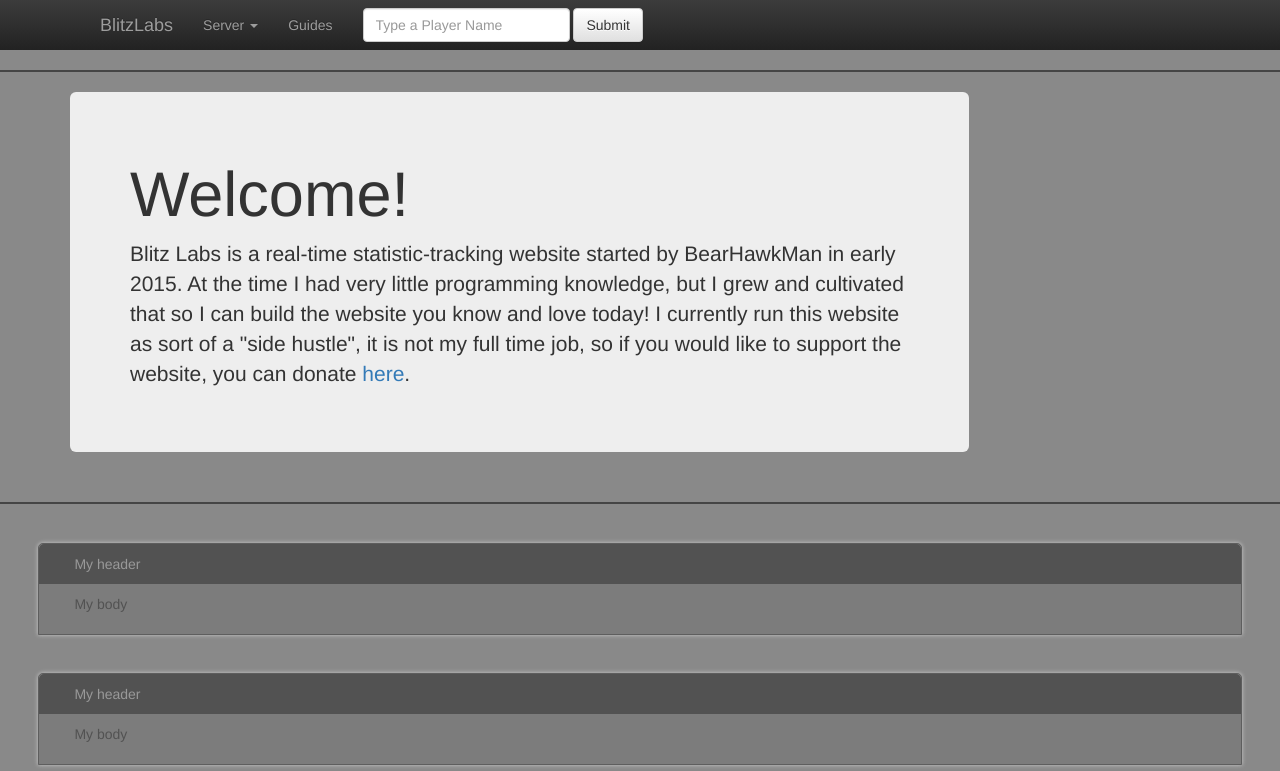
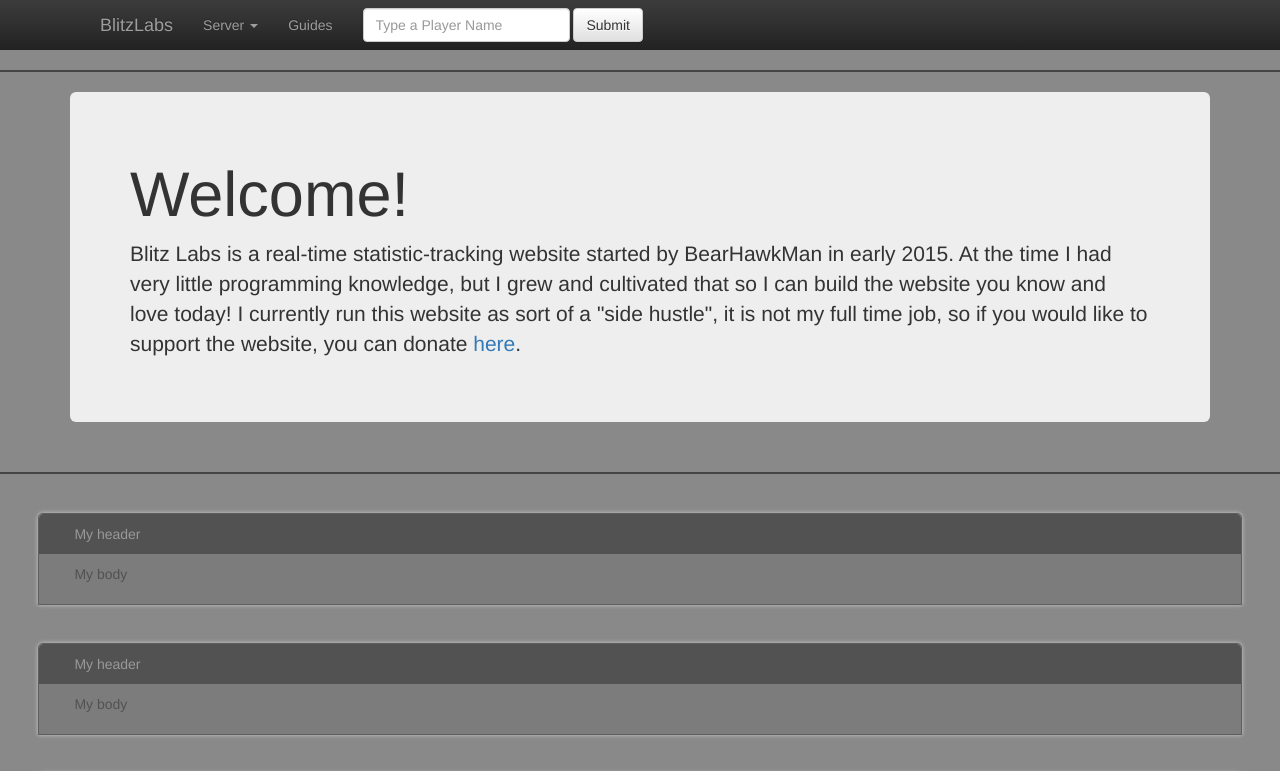
Before and after one commit to Boulder42/BlitzLabs, a plain HTML site: page index.html in a window 1280 px wide. Shown: the top 771 px of the page. Drawn offline with nearby package versions, Linux system fonts and the light colour scheme.

Commit message:
changed things to make it look better

```diff
--- a/index.html
+++ b/index.html
@@ -52,7 +52,7 @@
 		</header>
 		<hr class="hrFrontPage">
 			<div id="frontAd" class="container">
-				<div class="jumbotron hero-spacer">
+				<div class="jumbotron">
 		  			<h1>  Welcome!</h1>
 		  				<p>Blitz Labs is a real-time statistic-tracking website started by BearHawkMan in early 2015. At the time I had very little programming knowledge, but I grew and cultivated that so I can build the website you know and love today! I currently run this website as sort of a "side hustle", it is not my full time job, so if you would like to support the website, you can donate <a href="https://www.paypal.com/cgi-bin/webscr?cmd=_s-xclick&hosted_button_id=T64EY9LQZGY5S">here</a>.</p>
 		 				</p>
--- a/styles/main.css
+++ b/styles/main.css
@@ -49,5 +49,5 @@
 }
 
 #frontAd {
-	padding-right: 20%;
+
 }
```
Also changed, not shown: 4 other files.
